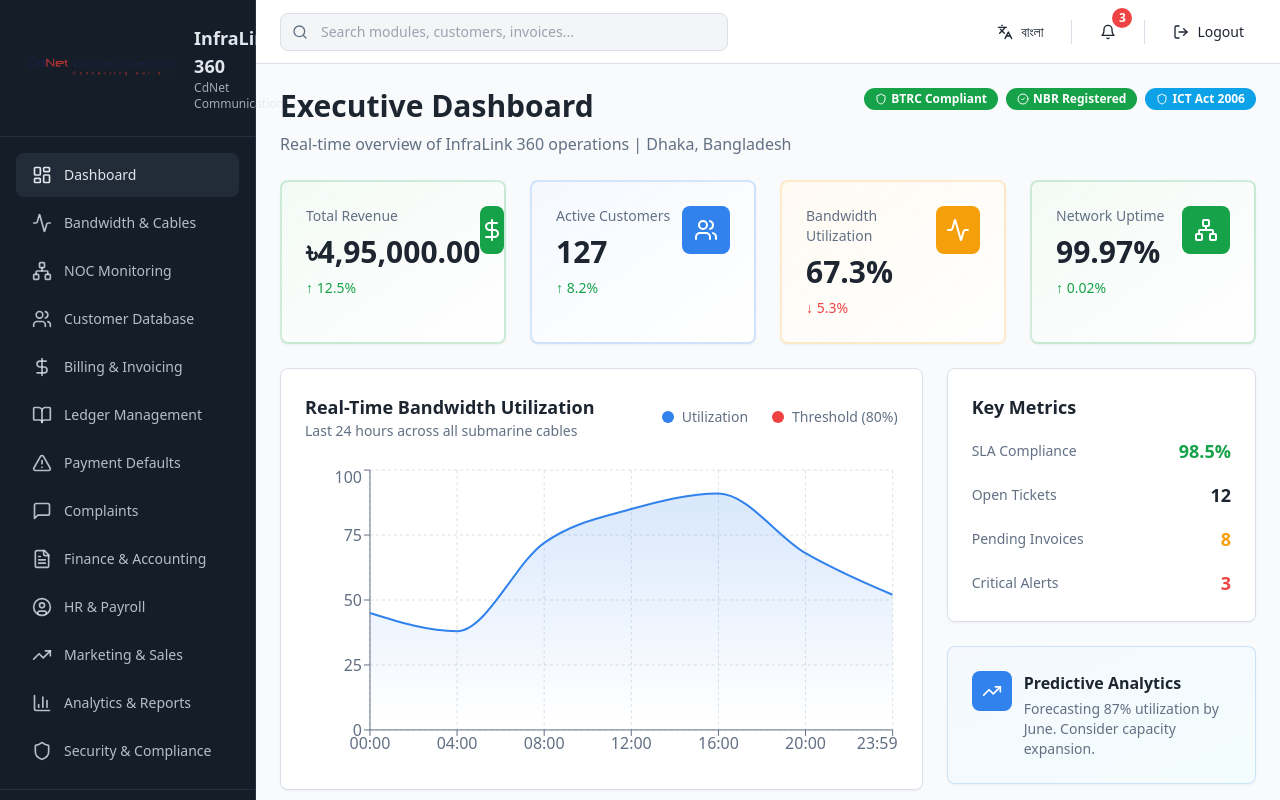
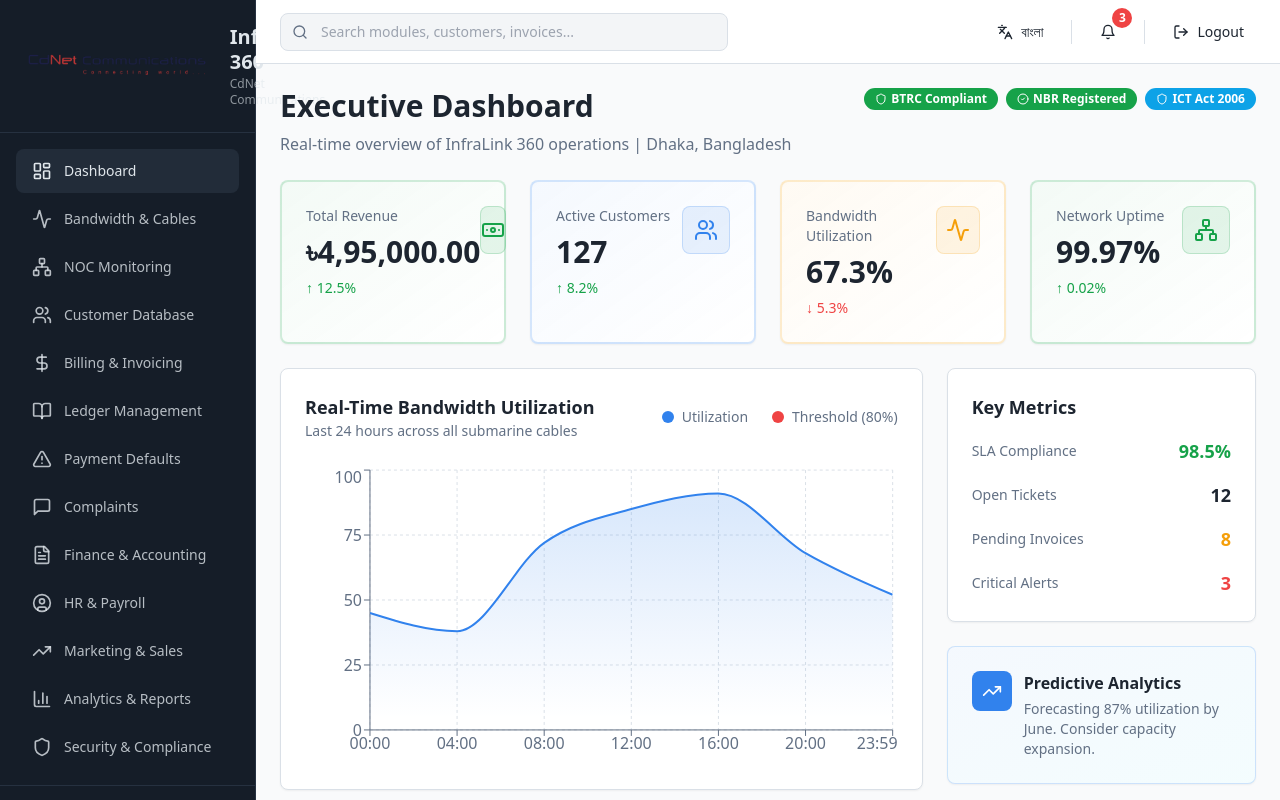
Before and after one commit to asifremanbd/infra-link-360-proto, a React (Vite) app: page /dashboard in a window 1280 px wide. Built offline with nearby package versions, Linux system fonts and the light colour scheme; sample sign-in values are in the browser's storage.

Commit message:
Fix sidebar branding and currency icon

```diff
--- a/src/components/dashboard/StatCard.tsx
+++ b/src/components/dashboard/StatCard.tsx
@@ -22,10 +22,10 @@ export default function StatCard({ title, value, icon: Icon, trend, variant = "d
   };
 
   const iconStyles = {
-    default: "bg-primary text-primary-foreground",
-    success: "bg-success text-success-foreground",
-    warning: "bg-warning text-warning-foreground",
-    critical: "bg-critical text-critical-foreground",
+    default: "bg-primary/10 text-primary border border-primary/20",
+    success: "bg-success/10 text-success border border-success/20",
+    warning: "bg-warning/10 text-warning border border-warning/20",
+    critical: "bg-critical/10 text-critical border border-critical/20",
   };
 
   return (
--- a/src/components/layout/Sidebar.tsx
+++ b/src/components/layout/Sidebar.tsx
@@ -47,15 +47,15 @@ export default function Sidebar() {
   return (
     <aside className="w-64 bg-sidebar text-sidebar-foreground border-r border-sidebar-border flex flex-col">
       <div className="p-6 border-b border-sidebar-border">
-        <div className="flex items-center gap-3">
+        <div className="flex items-center gap-4">
           <img
             src={cdnetLogo}
             alt="CdNet Communications"
-            className="h-10 w-auto object-contain"
+            className="h-12 w-auto object-contain flex-shrink-0"
           />
-          <div>
-            <h1 className="font-bold text-lg">InfraLink 360</h1>
-            <p className="text-xs text-sidebar-foreground/70">CdNet Communications</p>
+          <div className="flex flex-col justify-center">
+            <h1 className="font-bold text-xl leading-tight text-sidebar-foreground">InfraLink 360</h1>
+            <p className="text-xs text-sidebar-foreground/60 mt-0.5 font-normal">CdNet Communications</p>
           </div>
         </div>
       </div>
--- a/src/pages/Dashboard.tsx
+++ b/src/pages/Dashboard.tsx
@@ -8,7 +8,7 @@ import { formatBDT } from "@/lib/bdtUtils";
 import { useLocalization } from "@/contexts/LocalizationContext";
 import { Card } from "@/components/ui/card";
 import { LineChart, Line, XAxis, YAxis, CartesianGrid, Tooltip, ResponsiveContainer, Legend, Area, AreaChart } from "recharts";
-import { Activity, Users, DollarSign, TrendingUp, Network, AlertCircle } from "lucide-react";
+import { Activity, Users, Banknote, TrendingUp, Network, AlertCircle, DollarSign } from "lucide-react";
 
 export default function Dashboard() {
   const { t, language } = useLocalization();
@@ -33,7 +33,7 @@ export default function Dashboard() {
         <StatCard
           title={t('totalRevenue')}
           value={formatBDT(kpiMetrics.totalRevenue)}
-          icon={DollarSign}
+          icon={Banknote}
           trend={{ value: 12.5, isPositive: true }}
           variant="success"
         />
```
